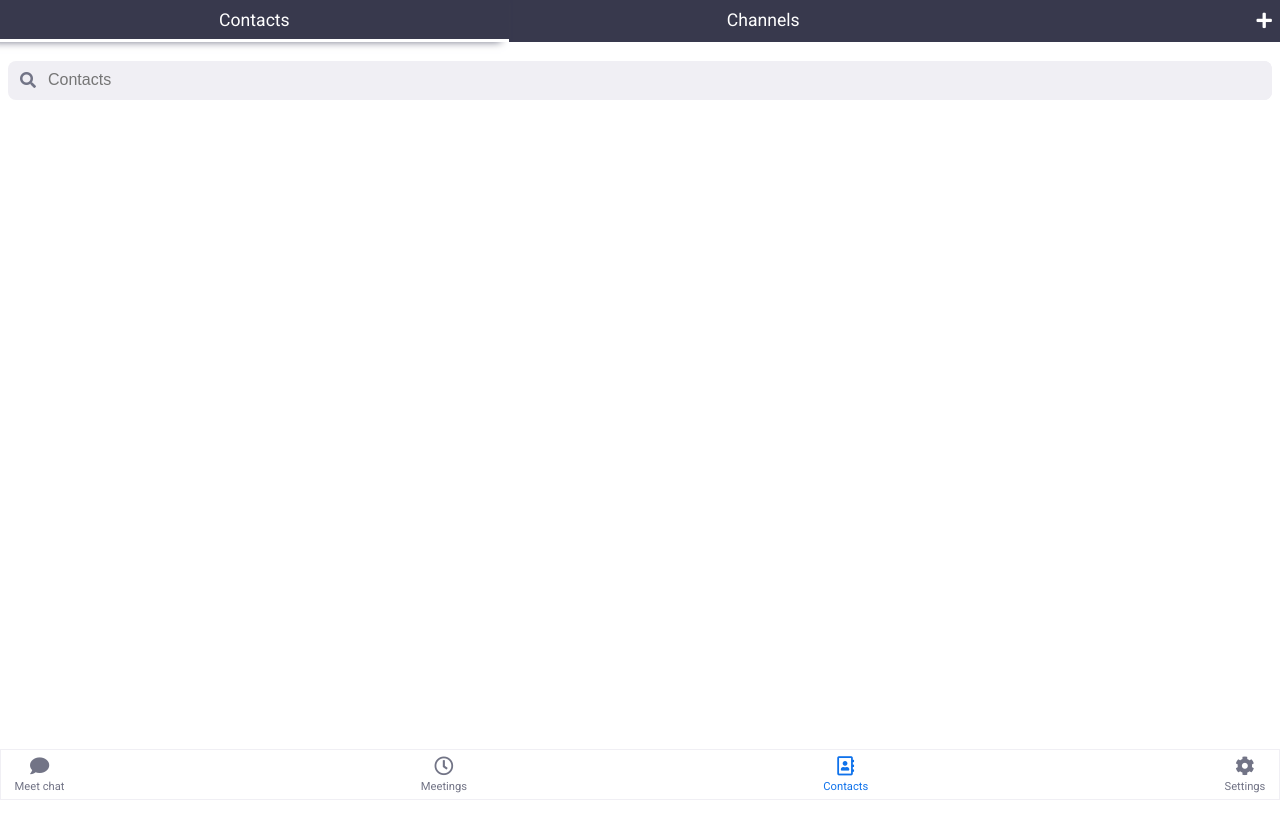
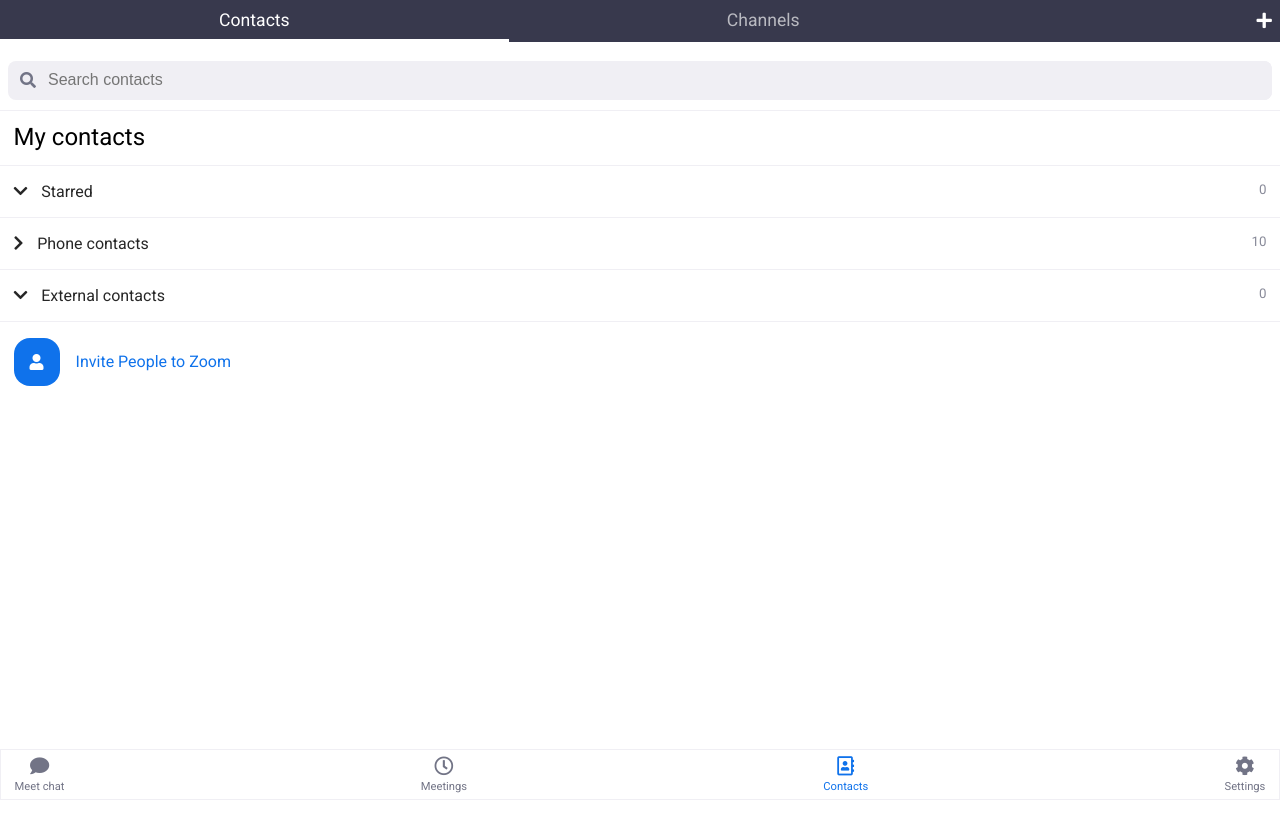
Before and after one commit to or-abdillh/zoom-clone, a Vue app: page /contacts in a window 1280 px wide. Shown: the top 838 px of the page. Built offline with nearby package versions, Linux system fonts and the light colour scheme.

Commit message:
Create ContactScreen component for Contacts view

```diff
--- /dev/null
+++ b/src/components/contact/ChannelsScreen.vue
@@ -0,0 +1,11 @@
+<template>
+   <p>Channels</p>
+</template>
+
+<script>
+
+   export default {
+      name: 'ChannelsScreen'
+   }
+
+</script>
--- /dev/null
+++ b/src/components/contact/ContactScreen.vue
@@ -0,0 +1,118 @@
+<template>
+   <section class="contact-wrapper">
+      <h3>My contacts</h3>
+      <ul>
+         <li>
+            <span>
+               <i class="fas fa-chevron-down" ></i>
+               <p>Starred</p>
+            </span>
+            <small>0</small>
+         </li>
+         <li>
+            <span>
+               <i class="fas fa-chevron-right" ></i>
+               <p>Phone contacts</p>
+            </span>
+            <small>10</small>
+         </li>
+         <li>
+            <span>
+               <i class="fas fa-chevron-down" ></i>
+               <p>External contacts</p>
+            </span>
+            <small>0</small>
+         </li>
+         <li>
+            <span>
+               <i class="fa fa-user" ></i>
+            </span>
+            <p>Invite People to Zoom</p>
+         </li>
+      </ul>
+   </section>
+</template>
+
+<script>
+
+   export default {
+      name: 'ContactsScreen'
+   }
+
+</script>
+
+<style lang="scss" >
+
+   @import 'src/style/_colors';
+
+   .contact-wrapper {
+      width: 100%;
+      border-top: 1px solid $anti-white;
+      padding: .75rem 0;
+      font-family: 'Roboto', Sans-Serif;
+
+      h3 {
+         width: 100%;
+         border-bottom: 1px solid $anti-white;
+         padding: 0 .85rem .85rem;
+         font-weight: 400;
+         font-size: 1.5rem;
+      }
+
+      ul {
+         width: 100%;
+
+         li {
+
+            &:not(:last-child) {
+               border-bottom: 1px solid $anti-white;
+               display: flex;
+               justify-content: space-between;
+               padding: 1rem .85rem;
+
+            small {
+               color: rgba($gray, .85);
+            }
+
+            span {
+               display: flex;
+               font-size: 1rem;
+               align-items: center;
+               justify-content: space-between;
+               color: rgba(black, .85);
+
+               p {
+                  margin-left: .85rem;
+                  font-weight: 400;
+               }
+            }
+            }
+
+            &:last-child {
+               padding: 1rem .85rem;
+               display: flex;
+               align-items: center;
+
+               span {
+                  background: $azure;
+                  padding: 1rem;
+                  display: grid;
+                  place-items: center;
+                  border-radius: 16px;
+                  margin-right: 1rem;
+
+                  i {
+                     color: white;
+                  }
+               }
+
+               p {
+                  color: $azure;
+                  font-size: 1rem;
+               }
+            }
+         }
+      }
+   }
+
+</style>
--- a/src/views/Contacts.vue
+++ b/src/views/Contacts.vue
@@ -1,26 +1,37 @@
 <template>
    <section class="header-contact">
       <div class="title-wrapper">
-         <p class="active" >Contacts</p>
-         <p >Channels</p>
+         <p
+         :class="content === 'ContactScreen' ? 'active' : ''"
+         @click="content = 'ContactScreen'" >Contacts</p>
+         <p
+         :class="content === 'ChannelsScreen' ? 'active' : ''"
+         @click="content = 'ChannelsScreen'" >Channels</p>
       </div>
       <i class="fa fa-plus" ></i>
    </section>
-   <SearchBar search-name="Contacts"></SearchBar>
+   <SearchBar search-name="Search contacts"></SearchBar>
+   <component :is="content" ></component>
+
 </template>
 
 <script>
 
    import SearchBar from '../components/SearchBar.vue';
+   import ContactScreen from '../components/contact/ContactScreen.vue';
+   import ChannelsScreen from '../components/contact/ChannelsScreen.vue';
+
 
    export default {
       name: 'Contacts',
       components: {
-         SearchBar
+         SearchBar,
+         ContactScreen,
+         ChannelsScreen
       },
       data() {
          return {
-            content: 'Contacts'
+            content: 'ContactScreen'
          }
       }
    }
@@ -52,15 +63,15 @@
             display: block;
             padding: .6rem 0;
             width: 50%;
+            color: rgba(white, .65);
             text-align: center;
          }
 
          .active {
             border-bottom: 3px solid white;
-            box-shadow: -8px 0 8px $gray;
+            color: white;
          }
       }
-
    }
 
 </style>
```
